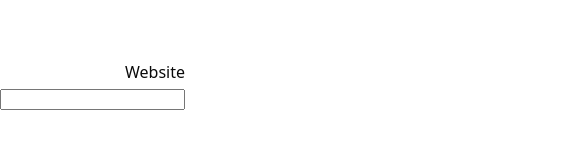
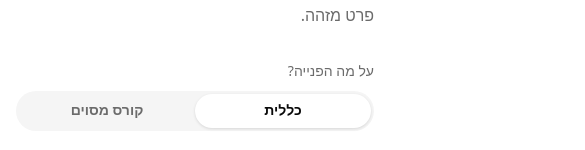
Before and after one commit to Shilo-Wexler/openu-physics-hub, a React (Vite) app in the folder public-frontend/: page /inquiry in a window 390 px wide. Shown: the part 240-390 px from the top of the page, 585 px wide, since content can reach past the window. Built offline with nearby package versions, Linux system fonts and the light colour scheme; no server answers.

Commit message:
Fix sideways drag on the inquiry page
The honeypot was hidden with left: -10000px. In a right-to-left page,
overflow to the left is scrollable, so phones could drag the page into
a wide blank area. Shrink and clip it to one pixel instead.

```diff
--- a/public-frontend/src/features/inquiry/InquiryPage.tsx
+++ b/public-frontend/src/features/inquiry/InquiryPage.tsx
@@ -20,8 +20,17 @@ const TYPE_LABELS: Record<InquiryType, string> = {
 // The counter appears only near the limit, as in the chat's writing box.
 const SHOW_COUNTER_FROM = MAX_INQUIRY_LENGTH - 300;
 
-// Moved off screen rather than display:none, which some bots check for before filling a field.
-const HONEYPOT_STYLE = { position: "absolute", left: "-10000px", width: 1, height: 1 } as const;
+// Shrunk to one clipped pixel rather than display:none, which some bots check for before filling
+// a field. Not moved off screen: in a right-to-left page, an element far to the left widens the
+// page, and a phone can then be dragged sideways into the empty space.
+const HONEYPOT_STYLE = {
+  position: "absolute",
+  width: 1,
+  height: 1,
+  overflow: "hidden",
+  clipPath: "inset(50%)",
+  whiteSpace: "nowrap",
+} as const;
 
 // What the inquiry is about: the whole program, or one course picked with the search.
 type Scope = "general" | "course";
```
